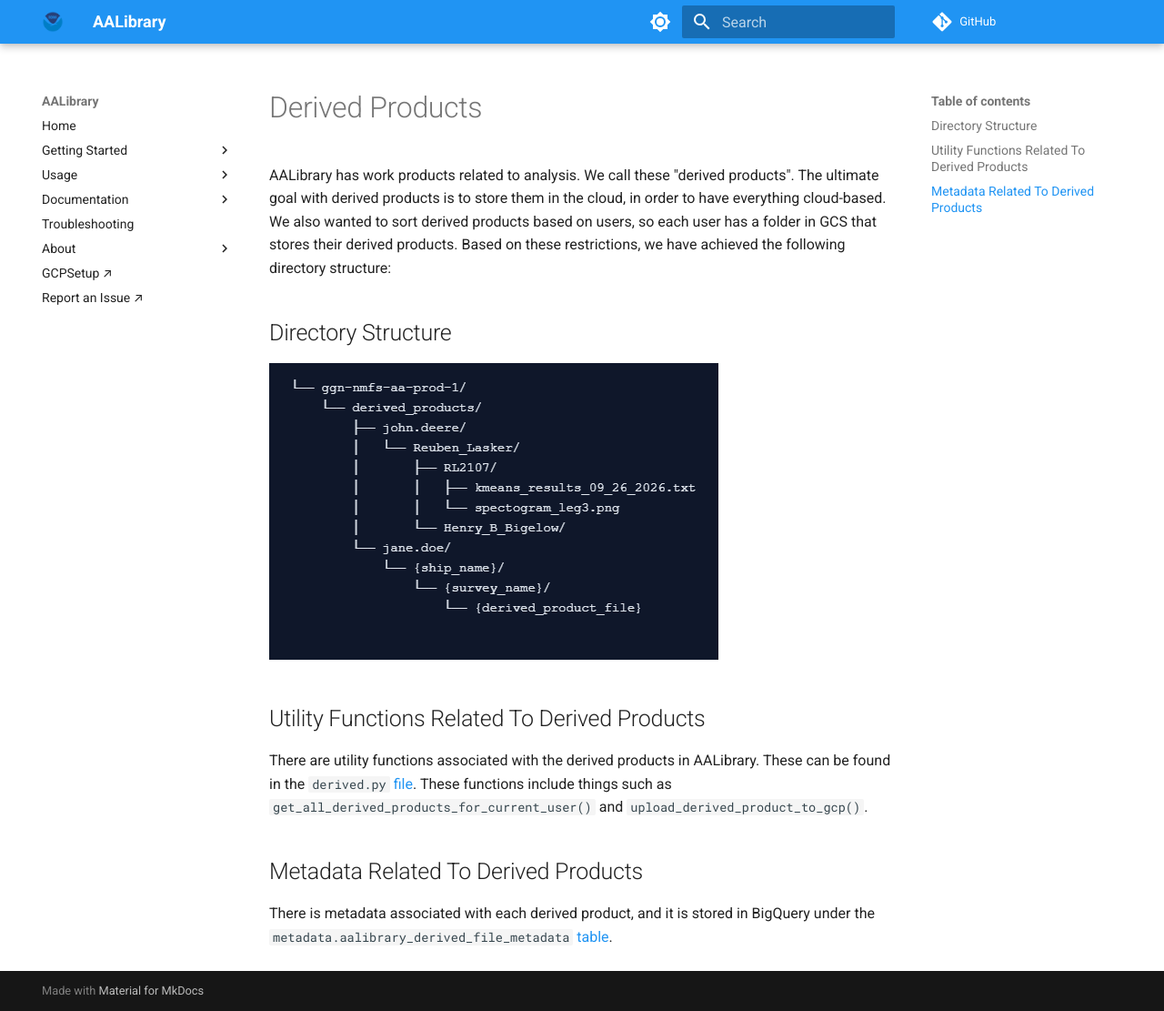
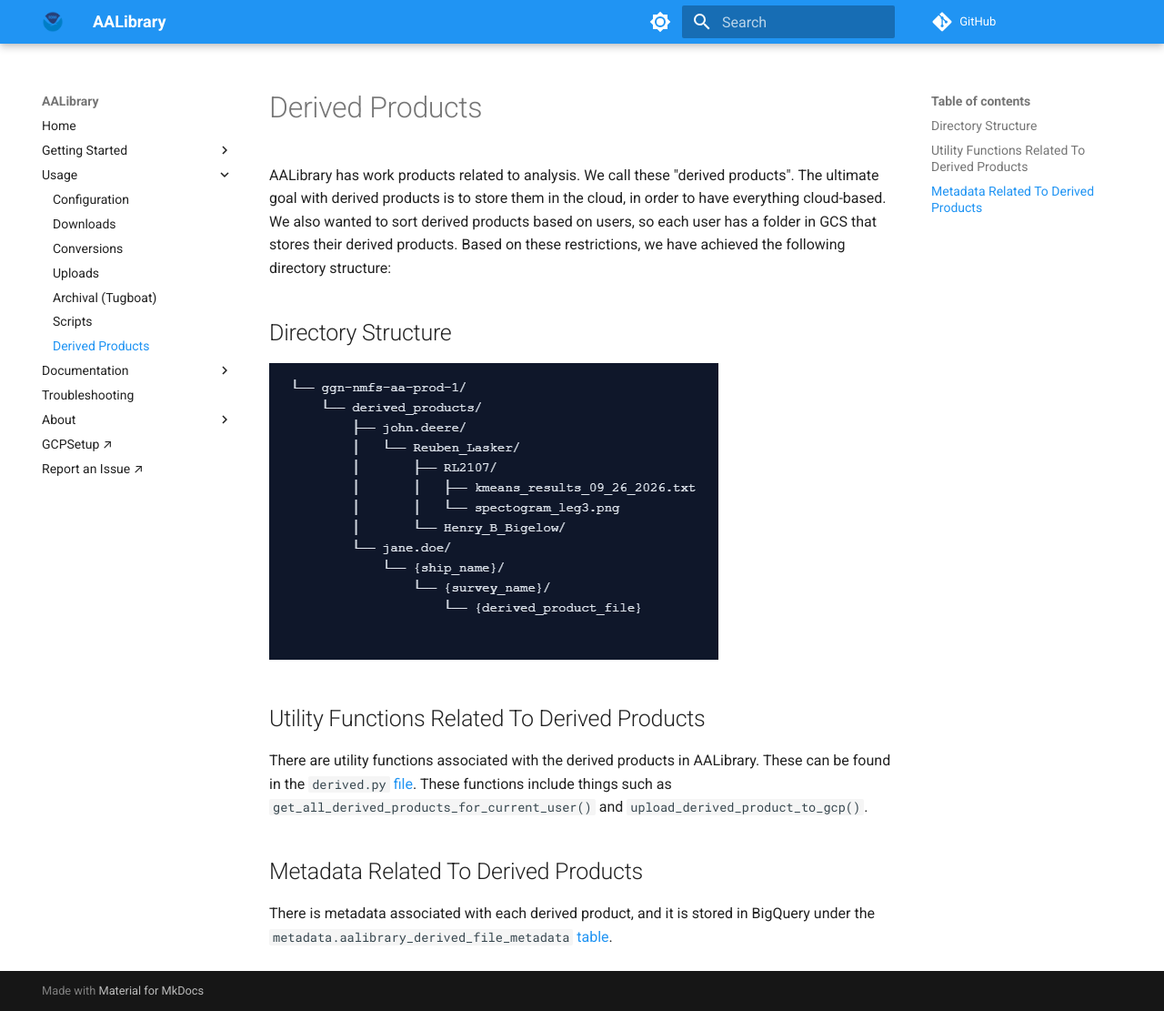
Before and after one commit to nmfs-ost/AA-SI_aalibrary, an MkDocs documentation site: the page built from docs/usage/derived_products.md, in a window 1280 px wide and 1111 px high. Shown: the whole window at 91% size. Built offline with MkDocs 1.6.1 and Material for MkDocs 9.7.7, drawn with Linux system fonts in a browser that asks for light colours; comment, search, counter and statistics services are not loaded.

Commit message:
add: pages and reorganized layout

```diff
--- a/mkdocs.yml
+++ b/mkdocs.yml
@@ -50,18 +50,20 @@
     - "Video Tutorials": getting-started/video-tutorials.md
     - "Workshop": getting-started/workshop.md
   - "Usage":
+    - "Configuration": usage/configuration.md
     - "Downloads": usage/downloads.md
     - "Conversions": usage/conversions.md
     - "Uploads": usage/uploads.md
-    - "Configuration": usage/configuration.md
+    - "Archival (Tugboat)": usage/tugboat.md
     - "Scripts": usage/scripts.md
-    - "Tugboat": usage/tugboat.md
+    - "Derived Products": usage/derived_products.md
   - "Documentation":
-    - "Console Tools": documentation/console_tools.md
+    - "One-Pager": documentation/one_pager.md
     - "AALibrary": documentation/aalibrary.md
     - "Utils": documentation/utils.md
     - "RawFile": documentation/raw_file.md
     - "Tugboat API": documentation/tugboat_api.md
+    - "Console Tools": documentation/console_tools.md
     - "GCP Overview": documentation/gcp_overview.md
   - "Troubleshooting": troubleshooting/troubleshooting.md
   - "About":
```
